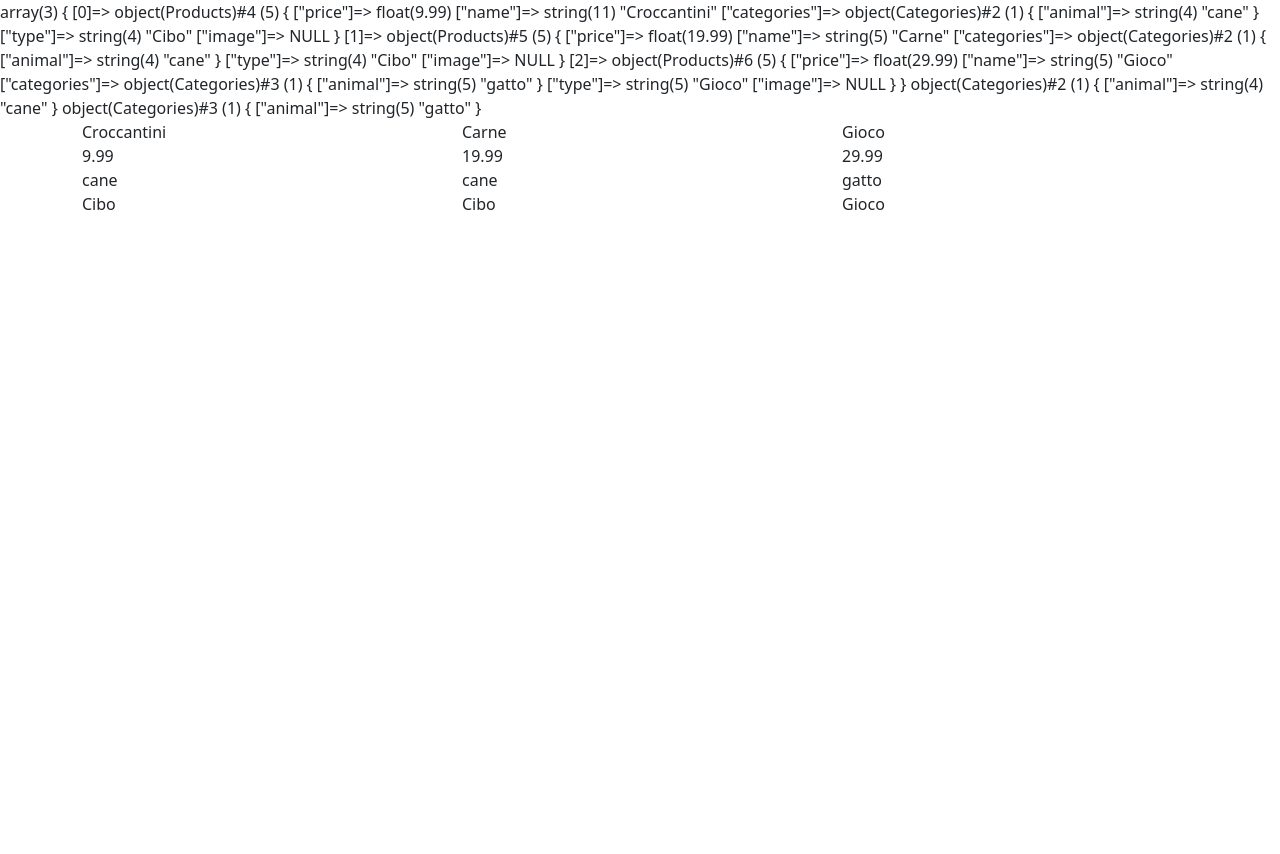
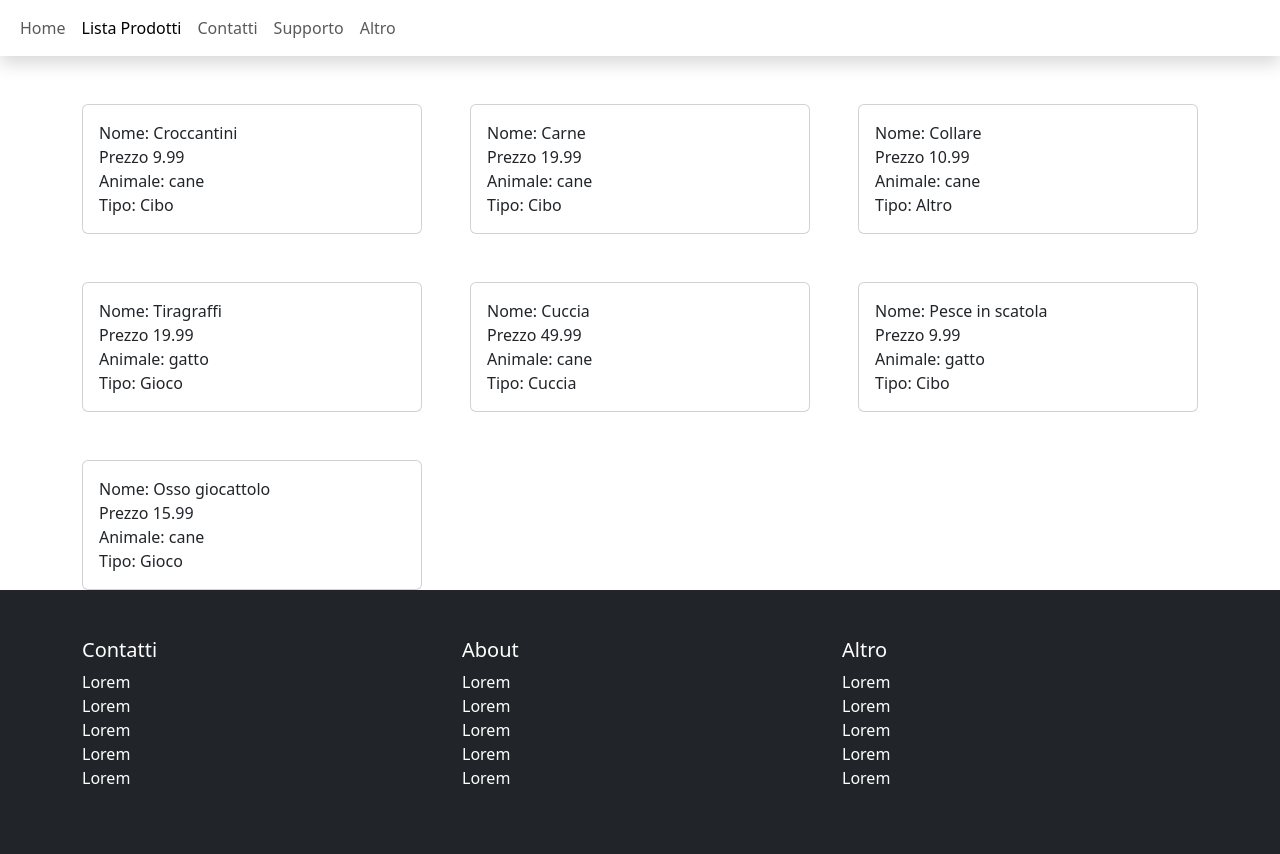
Before and after one commit to DaniloSalerno/php-oop-2, a PHP site: page / in a window 1280 px wide. Before the commit the page ends 210 px from the top, so only its background shows below. Run offline with PHP 8.4, Linux system fonts and the light colour scheme.

Commit message:
add partials folder and split head,main,footer

```diff
--- a/index.php
+++ b/index.php
@@ -25,49 +25,10 @@ require_once ROOT . DS . 'models' . DS . 'categories.php';
 
 require_once ROOT . DS . 'models' . DS . 'products.php';
 
+require_once ROOT . DS . 'partials' . DS . 'head.php';
 
+require_once ROOT . DS . 'partials' . DS . 'main.php';
 
-var_dump($products);
-
-var_dump($dog_categories);
-var_dump($cat_categories);
-
+require_once ROOT . DS . 'partials' . DS . 'footer.php';
 
 ?>
-
-<!DOCTYPE html>
-<html lang="en">
-
-<head>
-    <meta charset="UTF-8">
-    <meta name="viewport" content="width=device-width, initial-scale=1.0">
-    <title>Pets shop</title>
-    <link href='https://cdn.jsdelivr.net/npm/bootstrap@5.3.2/dist/css/bootstrap.min.css' rel='stylesheet' integrity='sha384-T3c6CoIi6uLrA9TneNEoa7RxnatzjcDSCmG1MXxSR1GAsXEV/Dwwykc2MPK8M2HN' crossorigin='anonymous'>
-</head>
-
-<body>
-
-    <div class="container">
-        <div class="row row-cols-3">
-
-            <?php foreach ($products as $product) : ?>
-
-                <div class="col">
-
-                    <div> <?= $product->name ?></div>
-                    <div> <?= $product->price ?></div>
-                    <div> <?= $product->categories->animal ?></div>
-                    <div> <?= $product->type ?></div>
-
-
-                </div>
-
-            <?php endforeach ?>
-
-
-        </div>
-    </div>
-
-</body>
-
-</html>
--- a/models/products.php
+++ b/models/products.php
@@ -32,7 +32,11 @@ class Products
 $products = [
     new Products('Croccantini', 9.99, $dog_categories, 'Cibo'),
     new Products('Carne', 19.99, $dog_categories, 'Cibo'),
-    new Products('Gioco', 29.99, $cat_categories, 'Gioco')
+    new Products('Collare', 10.99, $dog_categories, 'Altro'),
+    new Products('Tiragraffi', 19.99, $cat_categories, 'Gioco'),
+    new Products('Cuccia', 49.99, $dog_categories, 'Cuccia'),
+    new Products('Pesce in scatola', 9.99, $cat_categories, 'Cibo'),
+    new Products('Osso giocattolo', 15.99, $dog_categories, 'Gioco')
 ];
 
 
--- /dev/null
+++ b/partials/footer.php
@@ -0,0 +1,52 @@
+<footer class="bg-dark text-white py-5">
+
+    <div class="container">
+
+        <div class="row row-cols-1 row-cols-md-2 row-cols-lg-3">
+
+            <div class="col">
+                <h5>Contatti</h5>
+                <ul class="list-unstyled">
+                    <li>Lorem</li>
+                    <li>Lorem</li>
+                    <li>Lorem</li>
+                    <li>Lorem</li>
+                    <li>Lorem</li>
+                </ul>
+            </div>
+            <!-- /.col -->
+
+            <div class="col">
+                <h5>About</h5>
+                <ul class="list-unstyled">
+                    <li>Lorem</li>
+                    <li>Lorem</li>
+                    <li>Lorem</li>
+                    <li>Lorem</li>
+                    <li>Lorem</li>
+                </ul>
+            </div>
+            <!-- /.col -->
+
+            <div class="col">
+                <h5>Altro</h5>
+                <ul class="list-unstyled">
+                    <li>Lorem</li>
+                    <li>Lorem</li>
+                    <li>Lorem</li>
+                    <li>Lorem</li>
+                    <li>Lorem</li>
+                </ul>
+            </div>
+            <!-- /.col -->
+
+        </div>
+        <!-- /.row -->
+
+    </div>
+    <!-- /.container -->
+</footer>
+
+</body>
+
+</html>
--- /dev/null
+++ b/partials/head.php
@@ -0,0 +1,34 @@
+<!DOCTYPE html>
+<html lang="en">
+
+<head>
+    <meta charset="UTF-8">
+    <meta name="viewport" content="width=device-width, initial-scale=1.0">
+    <title>Pets shop</title>
+    <link href='https://cdn.jsdelivr.net/npm/bootstrap@5.3.2/dist/css/bootstrap.min.css' rel='stylesheet' integrity='sha384-T3c6CoIi6uLrA9TneNEoa7RxnatzjcDSCmG1MXxSR1GAsXEV/Dwwykc2MPK8M2HN' crossorigin='anonymous'>
+</head>
+
+<body>
+
+    <header class="shadow position-sticky top-0 bg-white z-2">
+
+        <nav class="navbar navbar-expand-sm navbar-light">
+
+            <div class="container-fluid">
+
+                <div class="navbar-nav">
+
+                    <a class="nav-link" aria-current="page" href="#">Home</a>
+                    <a class="nav-link active" aria-current="page" href="#">Lista Prodotti</a>
+                    <a class="nav-link" aria-current="page" href="#">Contatti</a>
+                    <a class="nav-link" aria-current="page" href="#">Supporto</a>
+                    <a class="nav-link" aria-current="page" href="#">Altro</a>
+
+
+                </div>
+
+            </div>
+
+        </nav>
+
+    </header>
--- /dev/null
+++ b/partials/main.php
@@ -0,0 +1,31 @@
+<main class="mt-5">
+    <section id="products">
+        <div class="container">
+            <div class="row row-cols-3 g-5">
+
+                <?php foreach ($products as $product) : ?>
+
+                    <div class="col">
+
+                        <div class="card">
+
+                            <div class="card-body">
+
+                                <div>Nome: <?= $product->name ?></div>
+                                <div>Prezzo <?= $product->price ?></div>
+                                <div>Animale: <?= $product->categories->animal ?></div>
+                                <div>Tipo: <?= $product->type ?></div>
+
+                            </div>
+
+                        </div>
+
+                    </div>
+
+                <?php endforeach ?>
+
+
+            </div>
+        </div>
+    </section>
+</main>
```
